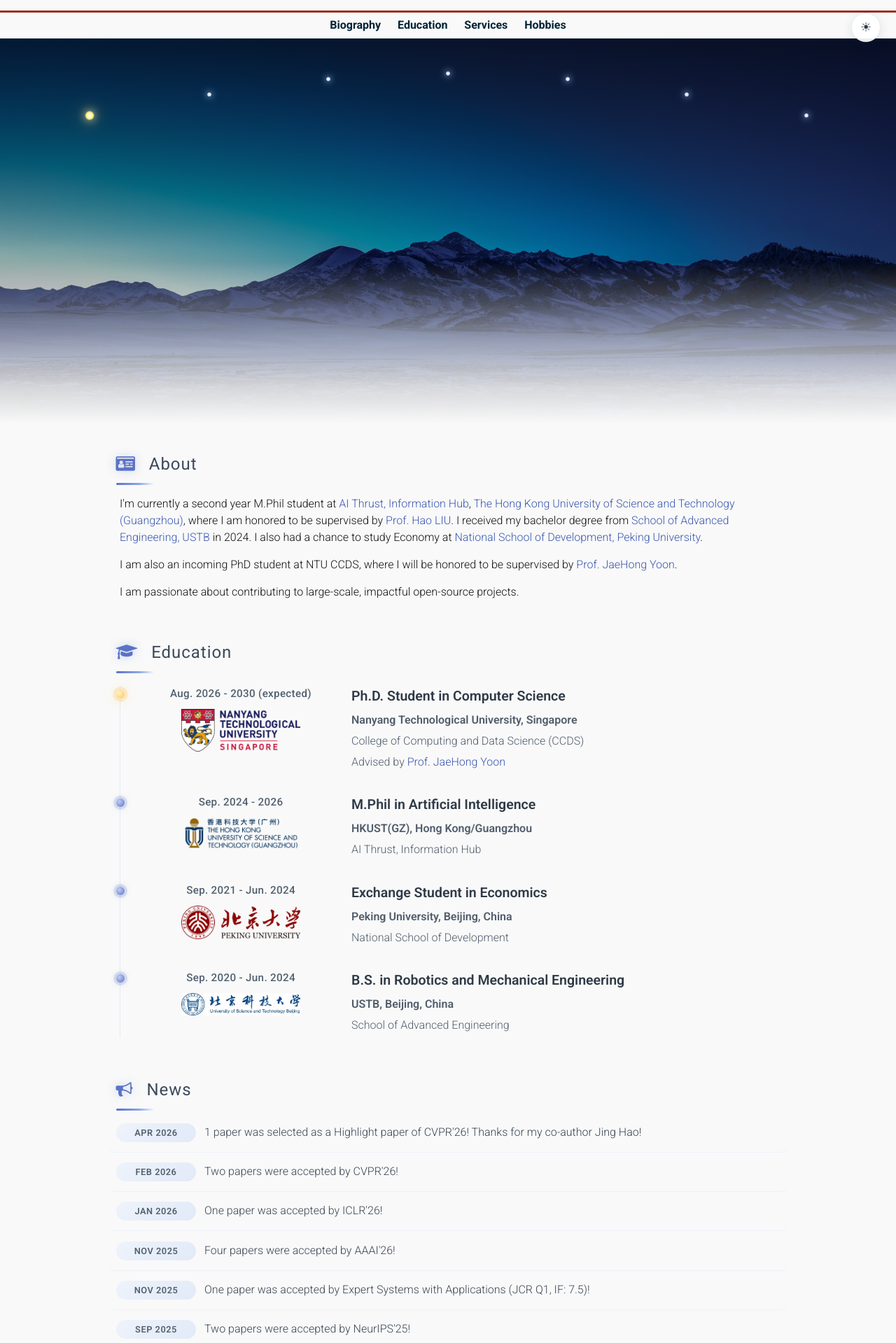
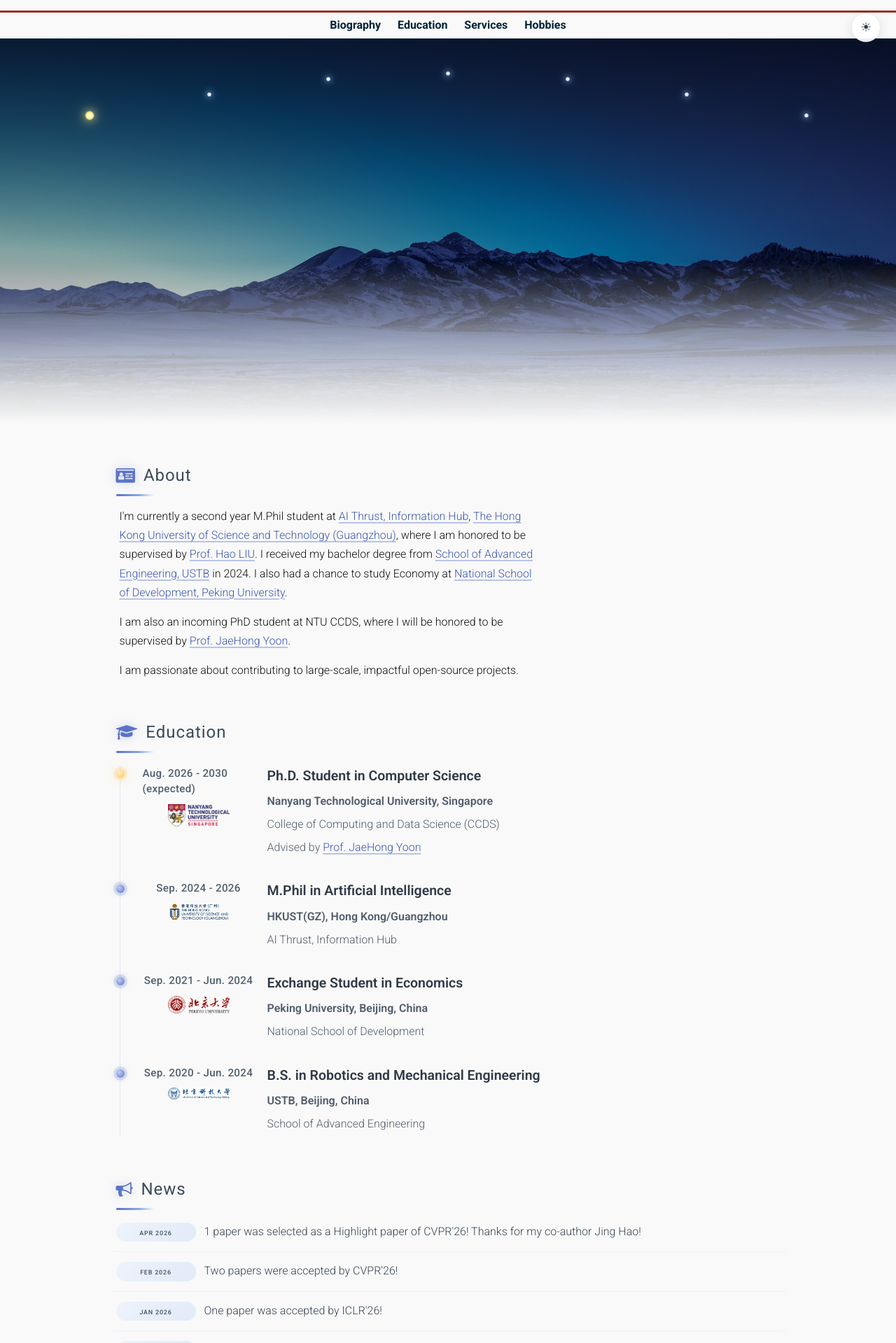
Before and after one commit to yuxuanfanOrion/yuxuanfanOrion.github.io, a Jekyll site: the page built from _pages/about.md, in a window 1280 px wide. Shown: the top 1919 px of the page at 70% size. Built offline with Jekyll 4.4.1, drawn with Linux system fonts in a browser that asks for light colours; some web fonts are replaced; a style sheet for code colours, icons or effects is not loaded.

Commit message:
Polish + fix defects: lazy/motion-safe hero, smaller edu logos, focus rings, a11y landmarks, craft typography, faint light-mode star substrate

```diff
--- a/_includes/head/custom.html
+++ b/_includes/head/custom.html
@@ -10,9 +10,8 @@
 <!-- Font Awesome for icons -->
 <link rel="stylesheet" href="https://maxcdn.bootstrapcdn.com/font-awesome/4.7.0/css/font-awesome.min.css">
 
-<!-- Academicons -->
+<!-- Academicons (local; CDN duplicate removed to drop a render-blocking request) -->
 <link rel="stylesheet" href="{{ base_path }}/assets/css/academicons.css"/>
-<link rel="stylesheet" href="https://cdn.jsdelivr.net/gh/jpswalsh/academicons@1/css/academicons.min.css">
 
 <!-- Custom CSS for additional styling -->
 <link rel="stylesheet" href="{{ base_path }}/assets/css/custom.css"/>
@@ -33,7 +32,9 @@
 <link rel="icon" type="image/png" href="{{ base_path }}/images/favicon-192x192.png" sizes="192x192"/>
 <link rel="manifest" href="{{ base_path }}/images/manifest.json"/>
 <link rel="icon" href="/images/favicon.ico"/>
-<meta name="theme-color" content="#f9f9f9"/>
+<meta name="color-scheme" content="light dark"/>
+<meta name="theme-color" content="#f9f9f9" media="(prefers-color-scheme: light)"/>
+<meta name="theme-color" content="#050814" media="(prefers-color-scheme: dark)"/>
 
 <!-- Starry Background with Image Rotation -->
 <style>
--- a/_pages/about.md
+++ b/_pages/about.md
@@ -48,16 +48,16 @@
           <span></span>
         </a>
         -->
-        <a href="https://github.com/yuxuanfanOrion" class="icon-button github">
-          <i class="fa fa-github icon-github"></i>
+        <a href="https://github.com/yuxuanfanOrion" class="icon-button github" aria-label="GitHub profile" title="GitHub">
+          <i class="fa fa-github icon-github" aria-hidden="true"></i>
           <span></span>
         </a>
         <a href="mailto:yfan546@connect.hkust-gz.edu.cn" class="icon-button github" aria-label="Email Yuxuan Fan" title="Email">
-          <i class="fa fa-envelope icon-github"></i>
+          <i class="fa fa-envelope icon-github" aria-hidden="true"></i>
           <span></span>
         </a>
         <a href="/images/wechat-qr.jpg" class="icon-button wechat" aria-label="Open WeChat QR code" title="WeChat QR code">
-          <i class="fa fa-weixin icon-github"></i>
+          <i class="fa fa-weixin icon-github" aria-hidden="true"></i>
           <span></span>
         </a>
       </div>
@@ -73,14 +73,15 @@
 ]
 </script>
 
-<div class="page-content">
+<div class="page-content" id="content" role="main">
 <div class="wrapper">
+<h1 class="sr-only">Yuxuan FAN</h1>
 
 <div id="bio" class="bio">
-  <h1 class="md-heading text-left">
+  <h2 class="md-heading text-left">
     <i class="fa fa-id-card" aria-hidden="true"></i>
     About
-  </h1>
+  </h2>
   <div class="bio-body">
     <p>
       I'm currently a second year M.Phil student at <a href="https://www.hkust-gz.edu.cn/academics/hubs-and-thrust-areas/information-hub/">AI Thrust, Information Hub</a>, <a href="https://hkust-gz.edu.cn/">The Hong Kong University of Science and Technology (Guangzhou)</a>, where I am honored to be supervised by <a href="https://raymondhliu.github.io/">Prof. Hao LIU</a>. I received my bachelor degree from <a href="https://www.ustb.edu.cn/">School of Advanced Engineering, USTB</a> in 2024. I also had a chance to study Economy at <a href="https://nsd.pku.edu.cn/">National School of Development, Peking University</a>.
@@ -99,10 +100,10 @@
 
 <!-- Experiences section (commented out)
 <div id="experiences" class="bio">
-  <h1 class="md-heading text-left">
+  <h2 class="md-heading text-left">
     <i class="fa fa-tasks" aria-hidden="true"></i>
     Experiences
-  </h1>
+  </h2>
   <div class="bio-body">
     <div class="timeline">
       <article class="timeline-entry">
@@ -138,10 +139,10 @@
 -->
 
 <div id="education" class="bio">
-  <h1 class="md-heading text-left">
+  <h2 class="md-heading text-left">
     <i class="fa fa-graduation-cap" aria-hidden="true"></i>
     Education
-  </h1>
+  </h2>
   <div class="bio-body">
     <div class="timeline">
       <article class="timeline-entry">
@@ -195,10 +196,10 @@
 </div>
 
 <div id="news" class="bio">
-  <h1 class="md-heading text-left">
+  <h2 class="md-heading text-left">
     <i class="fa fa-bullhorn" aria-hidden="true"></i>
     News
-  </h1>
+  </h2>
   <ul class="news-list">
     {% for item in site.data.news %}
     <li class="news-list__item">
@@ -211,10 +212,10 @@
 
 <!--
 <div id="publications" class="publications">
-  <h1 class="md-heading text-left">
+  <h2 class="md-heading text-left">
     <i class="fa fa-file" aria-hidden="true"></i>
     Selected Publications
-  </h1>
+  </h2>
   <p>* Equal contribution. Also see <a href="https://scholar.google.com/citations?user=h8x-wqkAAAAJ&hl=zh-CN">Google Scholar</a>.</p>
 
   <div class="pub-list">
@@ -239,10 +240,10 @@
 -->
 
 <div id="services" class="bio">
-  <h1 class="md-heading text-left">
+  <h2 class="md-heading text-left">
     <i class="fa fa-users" aria-hidden="true"></i>
     Professional Services
-  </h1>
+  </h2>
   <div class="bio-body">
     <div class="info-card-grid">
       <div class="info-card">
@@ -258,10 +259,10 @@
 </div>
 
 <div id="hobbies" class="bio">
-  <h1 class="md-heading text-left">
+  <h2 class="md-heading text-left">
     <i class="fa fa-heart" aria-hidden="true"></i>
     Hobbies
-  </h1>
+  </h2>
   <div class="bio-body hobbies-content">
     <p>I believe the meaning of life lies in experiencing a wealth of things, and in always being on the journey.</p>
     <p>I am a big fan of <strong>Chelsea</strong> and <strong>Oklahoma City Thunder</strong>.</p>
--- a/assets/css/refine.css
+++ b/assets/css/refine.css
@@ -50,7 +50,6 @@
   transform: translateY(22px);
   transition: opacity 0.7s cubic-bezier(0.16, 1, 0.3, 1),
               transform 0.7s cubic-bezier(0.16, 1, 0.3, 1);
-  will-change: opacity, transform;
 }
 .reveal.is-revealed {
   opacity: 1;
@@ -70,15 +69,11 @@
   filter: saturate(1);
 }
 
-/* incoming PhD entry — golden pulsing node, echoing the Highlight star */
+/* incoming PhD entry — calm static golden node, echoing the Highlight star
+   (a steady glow reads as "destination", a perpetual pulse read as a nervous tic) */
 #education .timeline-entry:first-child::before {
   background: radial-gradient(circle at 35% 35%, #fff2cf, var(--rf-gold));
-  box-shadow: 0 0 0 4px rgba(255, 194, 77, 0.22), 0 0 14px rgba(255, 194, 77, 0.55);
-  animation: tlPulse 2.6s ease-in-out infinite;
-}
-@keyframes tlPulse {
-  0%, 100% { box-shadow: 0 0 0 4px rgba(255, 194, 77, 0.22), 0 0 10px rgba(255, 194, 77, 0.40); }
-  50%      { box-shadow: 0 0 0 5px rgba(255, 194, 77, 0.30), 0 0 22px rgba(255, 194, 77, 0.78); }
+  box-shadow: 0 0 0 4px rgba(255, 194, 77, 0.20), 0 0 16px rgba(255, 194, 77, 0.55);
 }
 html[data-theme="dark"] .timeline-entry::before {
   background: radial-gradient(circle at 35% 35%, #cfe1ff, #6f8dd6);
@@ -154,11 +149,154 @@
   }
 }
 
+/* ===== Accessibility: a visible, consistent focus ring everywhere =====
+   Several elements previously did `outline: none` with no compliant
+   replacement (theme toggle, constellation stars) — restore real focus. */
+.sr-only {
+  position: absolute;
+  width: 1px;
+  height: 1px;
+  padding: 0;
+  margin: -1px;
+  overflow: hidden;
+  clip: rect(0, 0, 0, 0);
+  white-space: nowrap;
+  border: 0;
+}
+:focus-visible {
+  outline: 2px solid var(--rf-accent);
+  outline-offset: 3px;
+  border-radius: 4px;
+}
+:focus:not(:focus-visible) { outline: none; }
+.constellation__star:focus-visible {
+  outline: 2px solid #ffe6a8;
+  outline-offset: 4px;
+}
+.theme-toggle:focus-visible { outline: 2px solid var(--rf-accent); outline-offset: 3px; }
+html[data-theme="dark"] :focus-visible { outline-color: #8ab4ff; }
+html[data-theme="dark"] .constellation__star:focus-visible { outline-color: #ffe6a8; }
+
+/* ===== Education logos: consistent bounding box (were 170px, over-dominant) =====
+   Let the degree text lead; logos read as marks, not a sponsor wall. */
+@media screen and (min-width: 769px) {
+  #education .timeline-entry__meta,
+  #experiences .timeline-entry__meta { flex: 0 0 160px; }
+}
+#education .timeline-entry__logo,
+#experiences .timeline-entry__logo {
+  width: 88px;
+  max-height: 60px;
+  height: auto;
+  object-fit: contain;
+  object-position: center;
+  filter: saturate(0.92);
+}
+@media screen and (max-width: 768px) {
+  #education .timeline-entry__logo,
+  #experiences .timeline-entry__logo { width: 78px; max-height: 52px; }
+}
+
+/* ===== Heading icon spacing: uniform optical gap regardless of glyph width ===== */
+.md-heading {
+  display: flex;
+  align-items: center;
+  gap: 11px;
+}
+.md-heading i { margin-right: 0; }
+
+/* ===== Craft: reading measure, rhythm, weights ===== */
+.page-content { padding: 46px 0 64px; }
+.bio-body p,
+.hobbies-content p { max-width: 68ch; }
+.bio-body p { line-height: 1.7; }
+.info-card__text { font-weight: 400; letter-spacing: 0.01em; }
+.info-card { border-radius: 12px; }
+
+/* dates: tabular figures (no width jitter) + small caps on the news pills */
+.news-list__date,
+.timeline-entry__time {
+  font-variant-numeric: tabular-nums;
+  font-feature-settings: "tnum" 1;
+}
+.news-list__date {
+  font-variant-caps: all-small-caps;
+  letter-spacing: 0.06em;
+}
+.timeline-entry__time { letter-spacing: 0.02em; }
+
+/* bio links: permanent, subtle underline (discoverable without hover) */
+.bio-body a {
+  text-decoration: underline;
+  text-decoration-thickness: 1.5px;
+  text-underline-offset: 3px;
+  text-decoration-color: rgba(90, 115, 200, 0.40);
+  transition: text-decoration-color 0.2s ease, color 0.2s ease;
+}
+.bio-body a:hover { text-decoration-color: var(--rf-accent); color: #1f3168; }
+html[data-theme="dark"] .bio-body a { text-decoration-color: rgba(138, 180, 255, 0.45); }
+
+/* tagline: muted caption feel, corrected italic tracking */
+#my-tagline em { color: rgba(42, 58, 80, 0.72); letter-spacing: -0.005em; }
+html[data-theme="dark"] #my-tagline em { color: #cdd9f7; }
+
+/* nav links: underline-from-center, echoing the section-heading accent bar */
+.site-nav .page-link { position: relative; }
+.site-nav .page-link::after {
+  content: "";
+  position: absolute;
+  left: 50%;
+  right: 50%;
+  bottom: -3px;
+  height: 2px;
+  border-radius: 1px;
+  background: var(--rf-accent);
+  transition: left 0.25s cubic-bezier(0.16, 1, 0.3, 1),
+              right 0.25s cubic-bezier(0.16, 1, 0.3, 1);
+}
+.site-nav .page-link:hover::after,
+.site-nav .page-link:focus-visible::after { left: 0; right: 0; }
+html[data-theme="dark"] .site-nav .page-link::after { background: #8ab4ff; }
+
+/* social icons: real flex layout (drops the absolute `top:25px` hack) */
+.social-media {
+  display: flex;
+  justify-content: center;
+  align-items: center;
+  gap: 10px;
+  margin-top: 18px;
+}
+.social-media .icon-button { top: 0; margin: 0; }
+
+/* ===== Mobile nav: show the links inline instead of a hover-only menu =====
+   The hover-reveal trigger was unreachable by keyboard and touch. */
+@media screen and (max-width: 600px) {
+  .site-nav { position: static; border: none; background: transparent; text-align: center; }
+  .site-nav .trigger { display: block; }
+  .site-nav .page-link { display: inline-block; padding: 5px 8px; }
+}
+
+/* ===== Cosmic touch: a whisper-faint star substrate behind light-mode content,
+   so the deep-space hero doesn't end at a hard seam. Static, ~paper texture,
+   strongest near the top and thinning downward. Never in dark mode. ===== */
+.page-content { position: relative; }
+html:not([data-theme="dark"]) .page-content::before {
+  content: "";
+  position: absolute;
+  inset: 0;
+  z-index: -1;
+  pointer-events: none;
+  background-image: radial-gradient(circle, rgba(90, 115, 200, 0.13) 0.6px, transparent 0.7px);
+  background-size: 38px 38px;
+  -webkit-mask-image: linear-gradient(180deg, rgba(0, 0, 0, 0.85), rgba(0, 0, 0, 0.4) 38%, transparent 78%);
+  mask-image: linear-gradient(180deg, rgba(0, 0, 0, 0.85), rgba(0, 0, 0, 0.4) 38%, transparent 78%);
+}
+
 /* ===== Reduced motion ===== */
 @media (prefers-reduced-motion: reduce) {
   .reveal { opacity: 1 !important; transform: none !important; transition: none; }
-  #education .timeline-entry:first-child::before { animation: none !important; }
   .timeline-entry__logo,
   .info-card,
-  .info-card::before { transition: none; }
+  .info-card::before,
+  .site-nav .page-link::after { transition: none; }
 }
--- a/assets/js/constellation.js
+++ b/assets/js/constellation.js
@@ -56,6 +56,7 @@
     // ---- shared tooltip ----
     var tip = document.createElement('div');
     tip.className = 'constellation__tip';
+    tip.id = 'constellation-tip';
     tip.setAttribute('role', 'tooltip');
     host.appendChild(tip);
 
@@ -90,6 +91,7 @@
       star.style.animationDelay = (0.25 + i * 0.12) + 's';
       var label = paper.title + (paper.venue ? ' — ' + paper.venue : '');
       star.setAttribute('aria-label', label);
+      star.setAttribute('aria-describedby', 'constellation-tip');
       star.setAttribute('title', '');             // suppress native tooltip
       if (paper.url) {
         star.setAttribute('href', paper.url);
--- a/assets/js/star-bg.js
+++ b/assets/js/star-bg.js
@@ -1,46 +1,60 @@
-$(document).ready(function() {
-  var starImages = [];
-  var preloadedImages = [];
+/* Hero background rotation — progressive + motion-safe.
+   Previously this eagerly preloaded all 20 JPGs (~15 MB) on load and rotated
+   every 2.5s. Now it loads only the first image up front, lazily fetches each
+   next image just before it is shown, rotates at a calmer 7s, and stays fully
+   static when the visitor prefers reduced motion. */
+$(document).ready(function () {
+  var TOTAL = 20;
+  var INTERVAL = 7000;
 
-  // 生成图片路径并预加载所有图片
-  for (var i = 1; i <= 20; i++) {
+  function pathFor(i) {
     var num = i < 10 ? '0' + i : '' + i;
-    var path = '/images/stars-bg/star-' + num + '.jpg';
-    starImages.push(path);
+    return '/images/stars-bg/star-' + num + '.jpg';
+  }
+  function nextIndex(i) { return (i % TOTAL) + 1; } // 1..20, wrapping
 
+  var layer1 = document.getElementById('bg-layer-1');
+  var layer2 = document.getElementById('bg-layer-2');
+  if (!layer1 || !layer2) return;
+
+  // First frame (CSS already sets star-01 on #bg-layer-1; keep in sync).
+  var currentIndex = 1;
+  layer1.style.backgroundImage = 'url(' + pathFor(currentIndex) + ')';
+  layer1.style.opacity = '1';
+  layer2.style.opacity = '0';
+  var activeLayer = 1;
+
+  // Honor reduced-motion: show a single static image, never rotate.
+  var reduce = window.matchMedia &&
+    window.matchMedia('(prefers-reduced-motion: reduce)').matches;
+  if (reduce) return;
+
+  function preload(i, cb) {
     var img = new Image();
-    img.src = path;
-    preloadedImages.push(img);
+    if (cb) img.onload = cb;
+    img.src = pathFor(i);
   }
 
-  var currentIndex = 0;
-  var layer1 = document.getElementById('bg-layer-1');
-  var layer2 = document.getElementById('bg-layer-2');
-  var activeLayer = 1; // 当前显示的是哪个层
+  // Warm the next frame ahead of the first transition.
+  preload(nextIndex(currentIndex));
 
-  if (layer1 && layer2) {
-    // 初始化第一张图片
-    layer1.style.backgroundImage = 'url(' + starImages[0] + ')';
-    layer1.style.opacity = '1';
-    layer2.style.opacity = '0';
-
-    setInterval(function() {
-      currentIndex = (currentIndex + 1) % starImages.length;
-      var nextImage = 'url(' + starImages[currentIndex] + ')';
-
+  setInterval(function () {
+    var ni = nextIndex(currentIndex);
+    preload(ni, function () {
+      var url = 'url(' + pathFor(ni) + ')';
       if (activeLayer === 1) {
-        // 在layer2上设置新图片，然后淡入layer2
-        layer2.style.backgroundImage = nextImage;
+        layer2.style.backgroundImage = url;
         layer2.style.opacity = '1';
         layer1.style.opacity = '0';
         activeLayer = 2;
       } else {
-        // 在layer1上设置新图片，然后淡入layer1
-        layer1.style.backgroundImage = nextImage;
+        layer1.style.backgroundImage = url;
         layer1.style.opacity = '1';
         layer2.style.opacity = '0';
         activeLayer = 1;
       }
-    }, 2500);
-  }
+      currentIndex = ni;
+      preload(nextIndex(currentIndex)); // warm the following frame
+    });
+  }, INTERVAL);
 });
```
